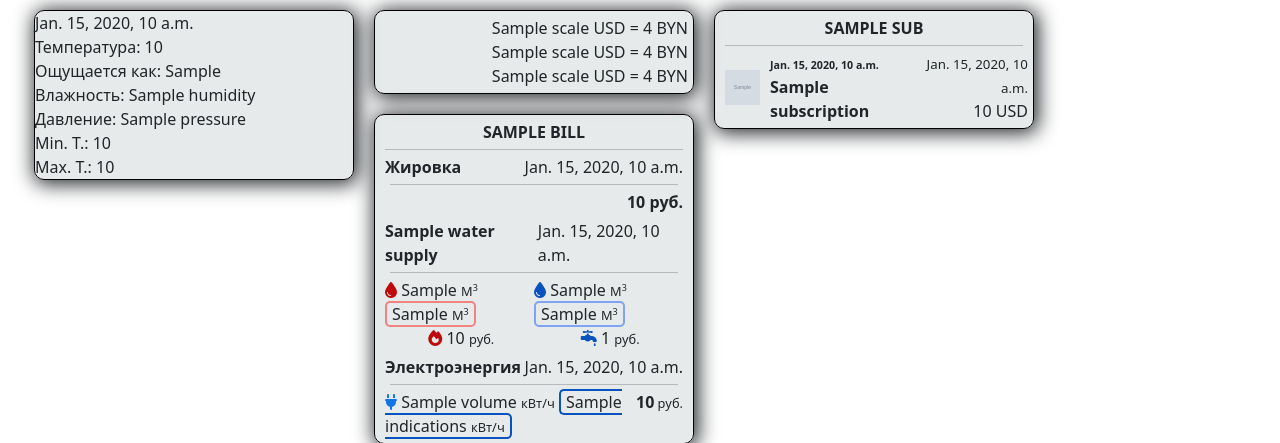
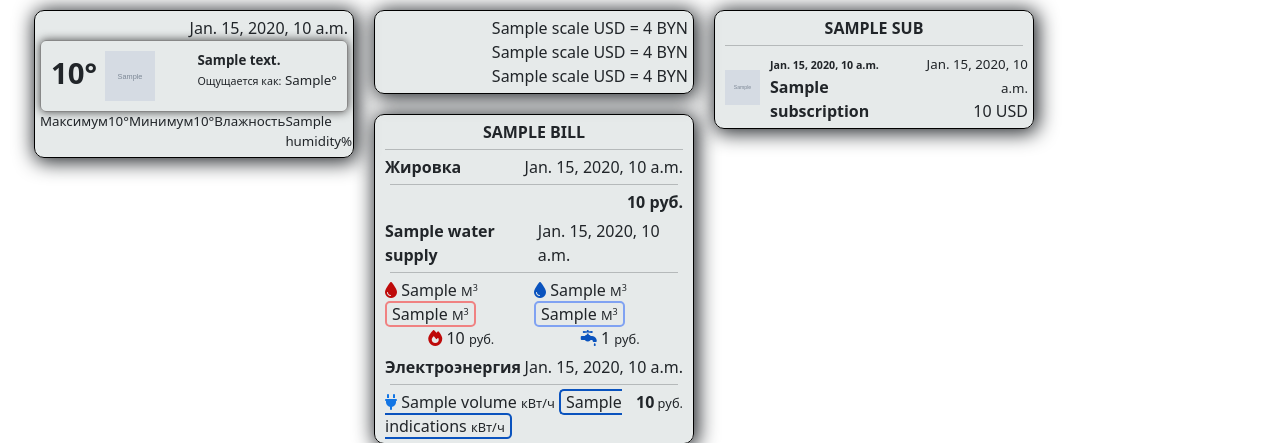
Before and after one commit to alexandrPushylo/hub, a Django app: template templates/dashboard.html in a window 1280 px wide. Shown: the top 443 px of the page. Run offline with Django 5.2, Linux system fonts and the light colour scheme; the template is opened without the code that fills it: most values are stand-ins (such as "Sample title", 1, 10 or a date in 2020); some libraries are stand-ins or nearby versions.

Commit message:
ref: weather_card

```diff
--- a/static_files/css/main.css
+++ b/static_files/css/main.css
@@ -34,8 +34,7 @@
 
 
 /*	Bills	*/
-/*.bills-card, */
-.inform-card,
+.inform_card,
 .rate-card,
 .subs_card,
 .bills_card{
@@ -51,12 +50,10 @@
 .bills_card_body, .rate-card-body{
 	margin: 5px;
 }
-.bills-card-header, .inform-card-header, .rate-card-header{
+.bills-card-header, .rate-card-header{
 	display: flex;
 	justify-content: space-between;
 }
-
-
 
 .bills-title{
 	font-weight: bold;
@@ -170,12 +167,54 @@
 	}
 }
 
+.inform_card{
+	padding: 5px;
+	.inform_card_body{
+		.inform_card_date{
+			text-align: right;
+		}
+	}
+	.weather_main{
+		padding: 10px;
+		display: flex;
+		justify-content: space-between;
+		border: solid 1px #888888;
+		box-shadow: 0 0 10px #4c4c4c;
+		.weather_temp{
+			font-size: 22pt;
+			font-weight: bold;
 
+			.weather_img{
+			--img-w-h: 50px;
+			width: var(--img-w-h);
+			height: var(--img-w-h);
+			}
+		}
 
+		.weather_description_div{
 
+			.weather_description{
+				margin: 0;
+				font-weight: bold;
+				font-size: 10pt;
+			}
 
+			.weather_feels_like{
+				margin: 0;
+				font-size: 10pt;
 
-
+				.weather_feels_like_title{
+					font-size: 8pt;
+				}
+			}
+		}
+	}
+	.weather_min_max{
+		display: flex;
+		justify-content: space-between;
+		font-size: 10pt;
+	}
+}
 
 
 
@@ -235,13 +274,10 @@
 		padding: 5px;
 	}
 	.invoice_row{
-		/*display: flex;*/
-		/*justify-content: space-between;*/
 	}
 	.bill_title{
 		margin-right: 10px;
 		font-size: 10pt;
-
 	}
 	.bills_value{
 		font-weight: bolder;
@@ -318,11 +354,7 @@
 .p_amount_title{
 	margin: 0;
 	font-size: 8pt;
-
 }
-
-
-
 
 .subs_body{
 	padding: 10px;
--- a/templates/informs/informs.html
+++ b/templates/informs/informs.html
@@ -1,12 +1,31 @@
-<div class="inform-card">
-    <div class="inform-card-header">
-        <div class="inform-today">{{ inf.today }}</div>
+<div class="inform_card">
+    <div class="inform_card_body">
+        <div class="inform_card_date">
+            <span>{{ inf.today }}</span>
+        </div>
+    </div>
 
+    <div class="weather_main rounded-2">
+        <div class="weather_temp">
+            <span>{{ inf.weather.temp }}&deg;</span>
+            <img class="weather_img" src="{{ inf.weather.weather_icon_srs }}" alt="{{ inf.weather.weather_main }}">
+        </div>
+
+        <div class="weather_description_div">
+            <p class="weather_description">{{ inf.weather.weather_description }}</p>
+            <p class="weather_feels_like">
+                <span class="weather_feels_like_title">Ощущается как:</span>
+                <span>{{ inf.weather.feels_like }}&deg;</span>
+            </p>
+        </div>
     </div>
-    <div><span>Температура: </span>{{ inf.weather.temp }}</div>
-    <div><span>Ощущается как: </span>{{ inf.weather.feels_like }}</div>
-    <div><span>Влажность: </span>{{ inf.weather.humidity }}</div>
-    <div><span>Давление: </span>{{ inf.weather.pressure }}</div>
-    <div><span>Min. T.: </span>{{ inf.weather.temp_min }}</div>
-    <div><span>Max. T.: </span>{{ inf.weather.temp_max }}</div>
+    <div class="weather_min_max">
+        <span class="weather_min_max_title">Максимум</span>
+        <span class="weather_min_max_value">{{ inf.weather.temp_max }}&deg;</span>
+        <span class="weather_min_max_title">Минимум</span>
+        <span class="weather_min_max_value">{{ inf.weather.temp_min }}&deg;</span>
+        <span class="weather_min_max_title">Влажность</span>
+        <span class="weather_min_max_value">{{ inf.weather.humidity }}%</span>
+    </div>
+
 </div>
```
Also changed, not shown: hub/services/weather.py (+8 -0 lines).
